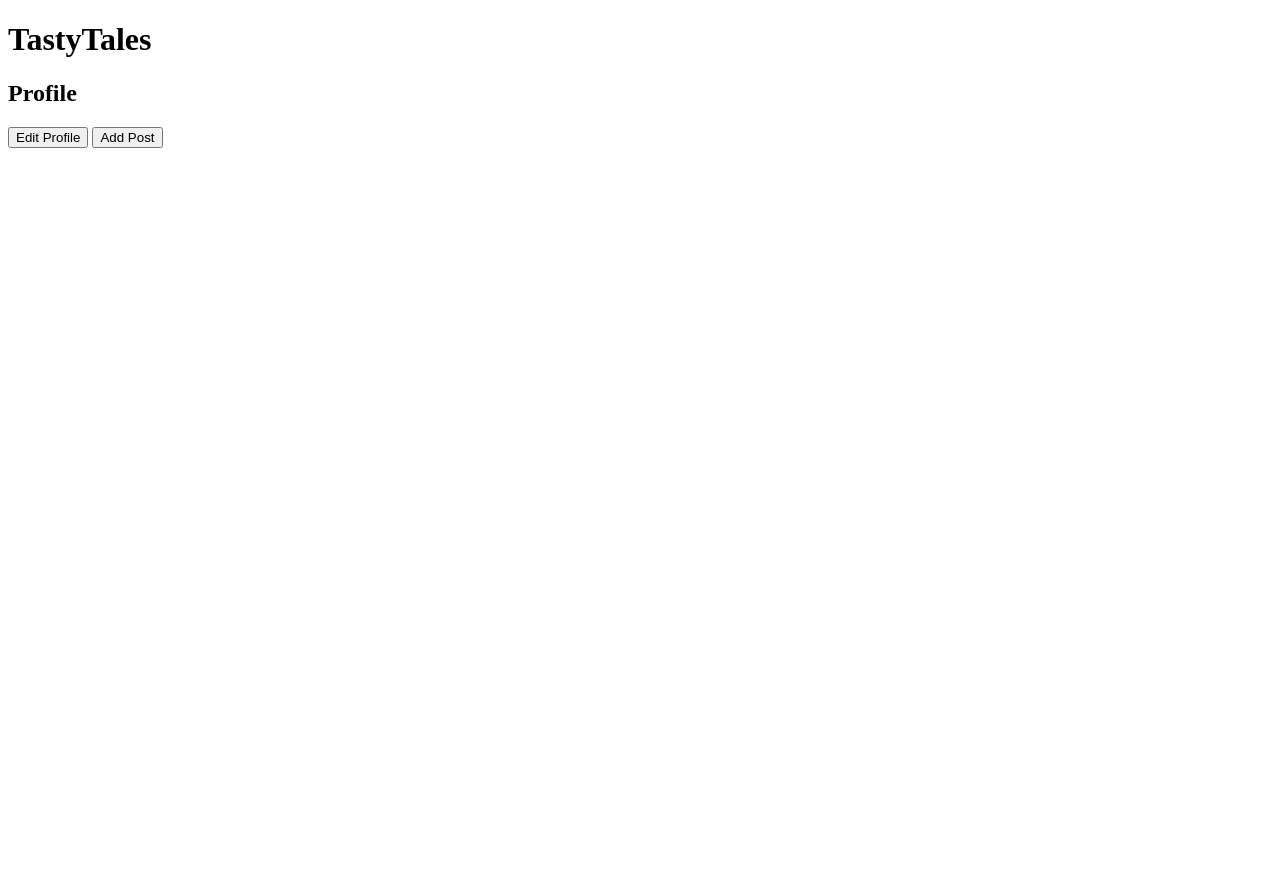
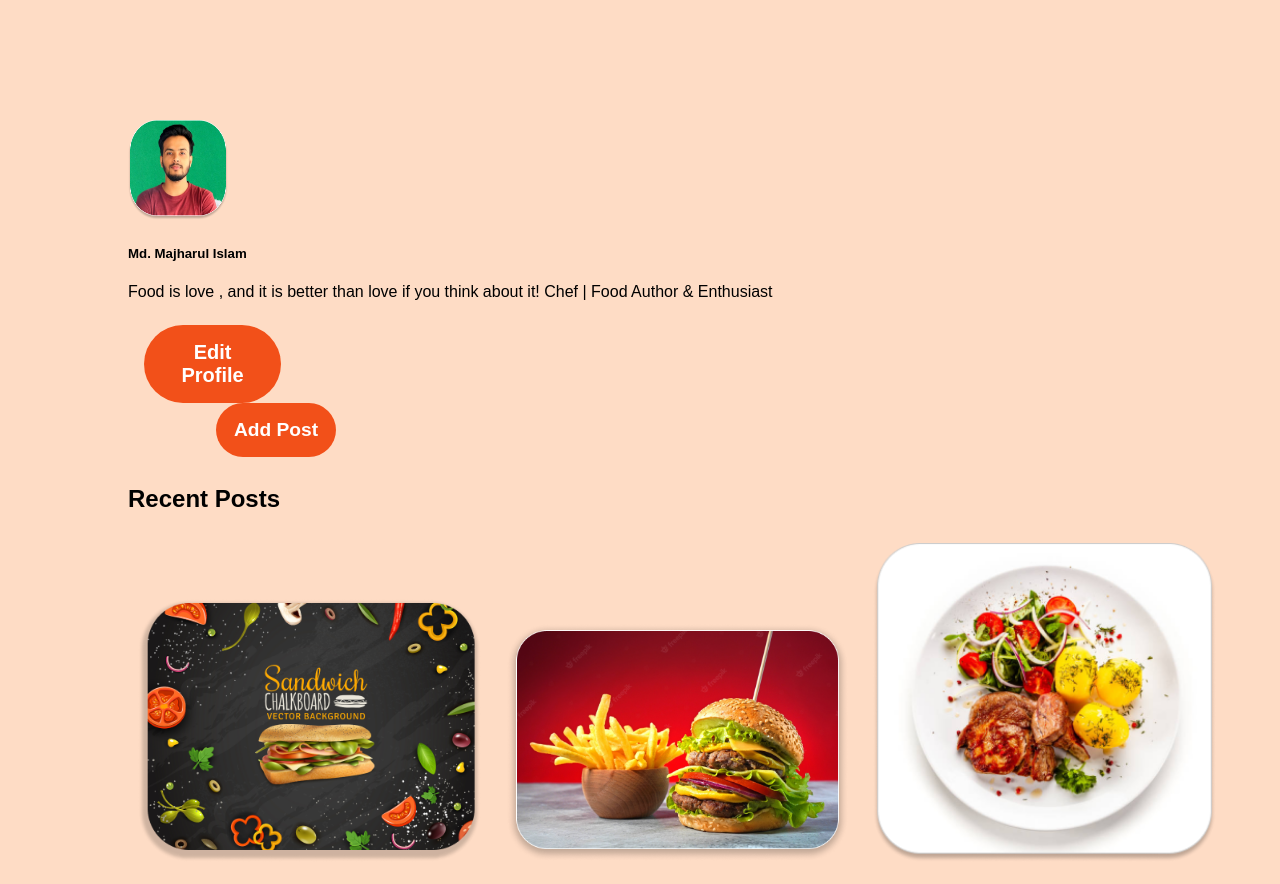
Before and after one commit to SanyaMittal17/Finally_Kaam, a Flask app: page /profile in a window 1280 px wide. Before the commit the page ends 148 px from the top, so only its background shows below. Run offline with Flask 3, Linux system fonts and the light colour scheme.

Commit message:
Add files via upload

```diff
--- a/finally_kaam/static/forgotpassword.css
+++ b/finally_kaam/static/forgotpassword.css
@@ -13,7 +13,7 @@
     /* background-color: #FEDCC5; */
     background-color:linear-gradient( rgb(254, 220, 197), rgb(255, 213, 185));
     border-radius: 1vh;
-    /* box-shadow: 0.1vh 0.1vh 0.1vh rgba(0, 0, 0, 0.2); */
+    box-shadow: 2vh 2vh 2vh rgba(0, 0, 0, 0.2);
     margin-left: 13vh;
     margin-top: 13vh;
     max-width: 80vh;
--- a/finally_kaam/static/forgotpasswordverify.css
+++ b/finally_kaam/static/forgotpasswordverify.css
@@ -13,7 +13,7 @@
     /* background-color: #FEDCC5; */
     background-color:linear-gradient( rgb(254, 220, 197), rgb(255, 213, 185));
     border-radius: 1vh;
-    /* box-shadow: 0.1vh 0.1vh 0.1vh rgba(0, 0, 0, 0.2); */
+    box-shadow: 2vh 2vh 2vh rgba(0, 0, 0, 0.2);
     margin-left: 13vh;
     margin-top: 13vh;
     max-width: 80vh;
--- a/finally_kaam/static/login.css
+++ b/finally_kaam/static/login.css
@@ -13,7 +13,7 @@
     /* background-color: #FEDCC5; */
     background-color:linear-gradient( rgb(254, 220, 197), rgb(255, 213, 185));
     border-radius: 1vh;
-    /* box-shadow: 0.1vh 0.1vh 0.1vh rgba(0, 0, 0, 0.2); */
+    box-shadow: 2vh 2vh 2vh rgba(0, 0, 0, 0.2);
     margin-left: 13vh;
     max-width: 80vh;
     /* max-height: 500vh; */
--- /dev/null
+++ b/finally_kaam/static/profile.css
@@ -0,0 +1,48 @@
+body {
+    background-color: #FEDCC5;
+    font-family: Arial, Helvetica, sans-serif;
+  }
+  .inline {
+    display: inline-block;
+     /* margin : 0px; */
+     width: 30%; /* adjust as needed */
+     margin: 8px;
+  }
+
+  .btn1{
+    margin-left: 1vh;
+    background-color:  #F25019;
+border: none;
+border-radius: 5vh;
+color: #ffffff;
+cursor: pointer;
+font-size: 2.5vh;
+padding: 2vh;
+    width: 40%;
+    }
+    .btn2{
+        margin-left: 10vh;
+        background-color: #F25019;
+border: none;
+border-radius: 5vh;
+color: #ffffff;
+cursor: pointer;
+font-size: 2.4vh;
+padding: 2vh;
+        width: 35%;
+        }
+
+        .profile{
+            margin-left: 15vh;
+            margin-top: 15vh;
+        }
+
+     .image-container {
+        display: inline-block;
+        width: 30%; /* adjust as needed */
+        margin: 10px; /* add some spacing */
+      }
+      .image-container img {
+        width: 100%;
+        height: auto;
+      }
--- a/finally_kaam/templates/profile.html
+++ b/finally_kaam/templates/profile.html
@@ -1,24 +1,38 @@
 <!DOCTYPE html>
 <html>
+  <head>
+    <title>Profile</title>
+      <link rel="stylesheet" href="{{ url_for('static', filename='profile.css') }}">
+  </head>
+
 <body>
 
-<h1>TastyTales</h1>
-<h2>Profile</h2>
-<a href="/edit_profile"><button>Edit Profile</button></a>
-<a href="/AddPost"><button>Add Post</button></a>
-<!-- <form action="/profile" method="POST"> -->
-  <!-- action="/action_page.php"  data kaha bhejna hai uske liye hai ye
-  <label for="fname" >Email</label><br>
-  <input type="email" required><br>
-  <label for="lname">Password</label><br>
-  <input type="password" required><br><br>
-  <input type="submit" value="Sign In">
-</form>
-<p> <a href= "/forgotpassword">Forgot Password </a> </p>
 
-<p>or continue with </p>
-<p>Don't have an account? <a href= "/signup">Register for free </a> </p> -->
+  <body>
+    <!-- <img align="right" src="Baba.png" alt="" height="250vh" width="500vh" /> -->
+    <div class="profile">
+      <img src="{{url_for('static', filename='ownuser.png')}}" alt height="100vh" width="100vh">
+      <h5>Md. Majharul Islam</h5>
+      <p>Food is love , and it is better than love if you think about it!
+        Chef | Food Author & Enthusiast</p>
+      <!-- <a href="#" id="edit-profile-button">Edit Profile</a>
+      <a href="#" id="add-post-button">Add Post</a> -->
+      <div class="inline">
+        <a href="/edit_profile"><button type = "button" height = "10vh" class = "btn1"><strong>Edit Profile</strong></button></a>
+        <a href="/AddPost"><button type = "button" height = "10vh" class = "btn2"><strong>Add Post</strong></button></a>
 
-
+      </div>
+      <h2>Recent Posts</h2>
+      <div class="image-container">
+        <img src="{{url_for('static', filename='image1.png')}}"  height="250vh" width="250vh" >
+      </div>
+      <div class="image-container">
+        <img src="{{url_for('static', filename='image2.png')}}"  height="300vh" width="300vh" >
+      </div>
+      <div class="image-container">
+        <img src="{{url_for('static', filename='image3.png')}}" height="220vh" width="250vh" >
+      </div>
+    </div>
+  </body>
 </body>
 </html>
```
Also changed, not shown: finally_kaam/static/signup.css (+8 -5 lines), finally_kaam/templates/edit_profile.html (+7 -6 lines), finally_kaam/app.py (line endings or trailing spaces), finally_kaam/static/image1.png (added), finally_kaam/static/image2.png (added), finally_kaam/static/image3.png (added), finally_kaam/static/ownuser.png (added).
